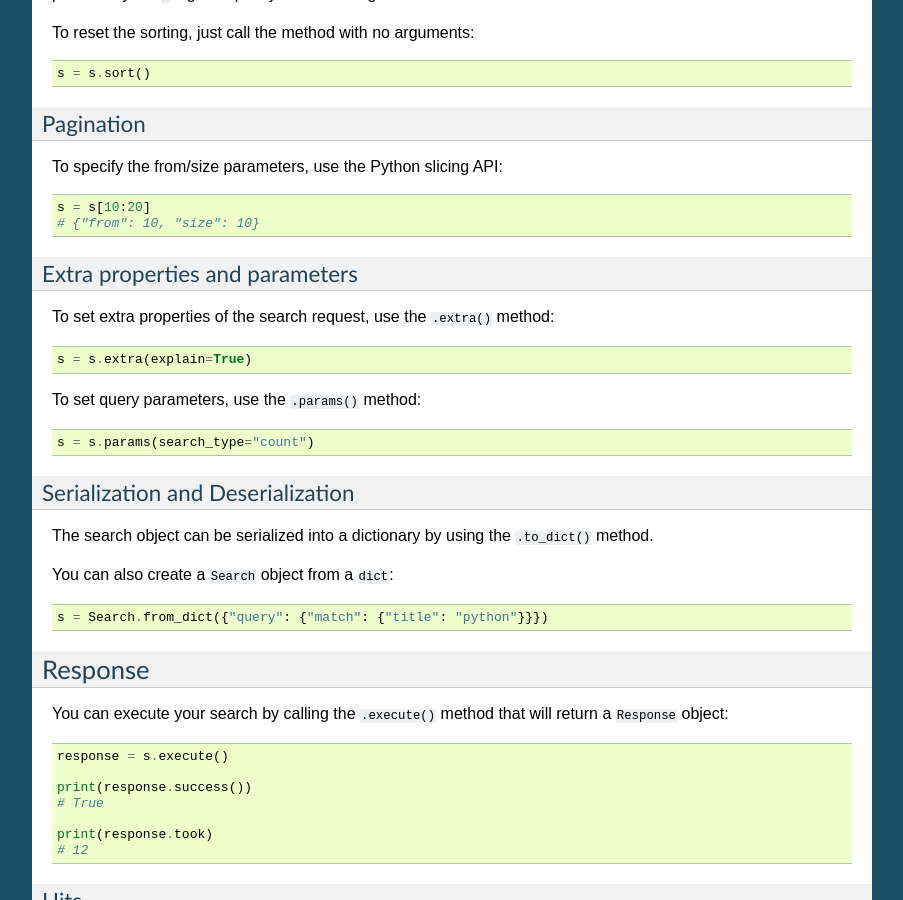
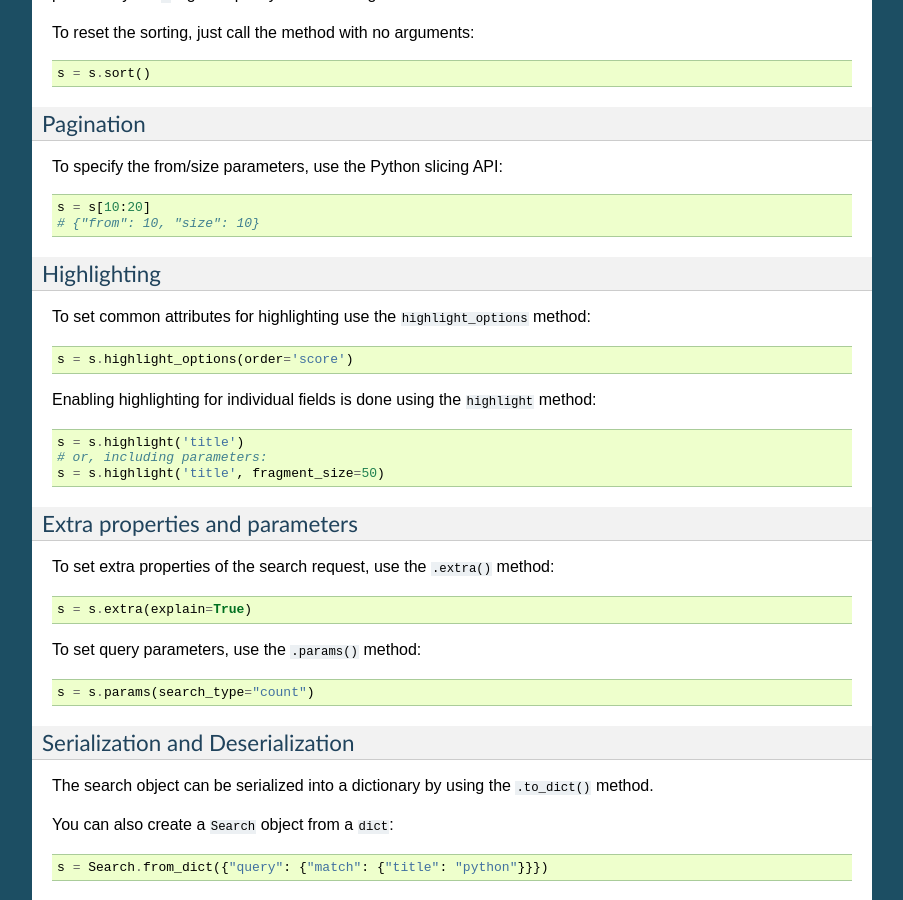
Before and after one commit to elastic/elasticsearch-dsl-py, a Sphinx documentation site: the page built from docs/search_dsl.rst, in a window 1280 px wide and 900 px high, scrolled down 3312 px. Shown: the whole window, without its empty margins (198-1101 px from the left). Built offline with Sphinx 7.4.7, drawn with Linux system fonts in a browser that asks for light colours.

Commit message:
Basic docs for highlighting

```diff
--- a/docs/search_dsl.rst
+++ b/docs/search_dsl.rst
@@ -217,6 +217,20 @@ To specify the from/size parameters, use the Python slicing API::
   # {"from": 10, "size": 10}
 
 
+Highlighting
+~~~~~~~~~~~~
+
+To set common attributes for highlighting use the ``highlight_options`` method::
+
+    s = s.highlight_options(order='score')
+
+Enabling highlighting for individual fields is done using the ``highlight`` method::
+
+    s = s.highlight('title')
+    # or, including parameters:
+    s = s.highlight('title', fragment_size=50)
+
+
 Extra properties and parameters
 ~~~~~~~~~~~~~~~~~~~~~~~~~~~~~~~
 
```
